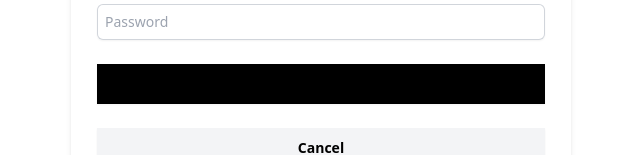
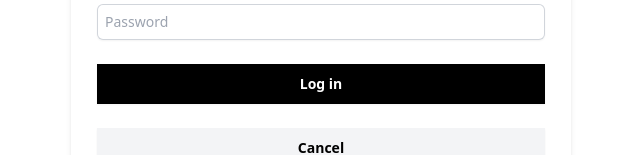
Before and after one commit to asujan205/finnotodocs, a Next.js app: page /login in a window 1280 px wide. Shown: the part 384-539 px from the top of the page, without its empty margins (319-959 px from the left). Built offline with nearby package versions, Linux system fonts and the light colour scheme.

Commit message:
#changes

```diff
--- a/components/Button/Button.tsx
+++ b/components/Button/Button.tsx
@@ -14,7 +14,7 @@ const Button: React.FC<ButtonProps> = ({
       return cn(
         "flex w-full justify-center px-3 py-2 text-sm font-semibold leading-6 shadow-sm",
         "focus-visible:outline focus-visible:outline-2 focus-visible:outline-offset-2 focus-visible:outline-indigo-600",
-        "bg-black text-black hover:bg-black hover:text-white",
+        "bg-black text-white hover:bg-black hover:text-white",
         "disabled:cursor-not-allowed disabled:bg-indigo-300 disabled:opacity-50",
         className
       );
--- a/pages/protected.tsx
+++ b/pages/protected.tsx
@@ -6,7 +6,8 @@ const ProtectedPage = ({ children }: any) => {
   const { isAuthenticated } = useAuth();
   const router = useRouter();
   if (!isAuthenticated && router.pathname.includes("/dashboard")) {
-    return <SigninPage />;
+    router.push("/login");
+    return null;
   }
 
   return children;
```
Also changed, not shown: pages/login/_meta.json (added, +7 -0 lines).
